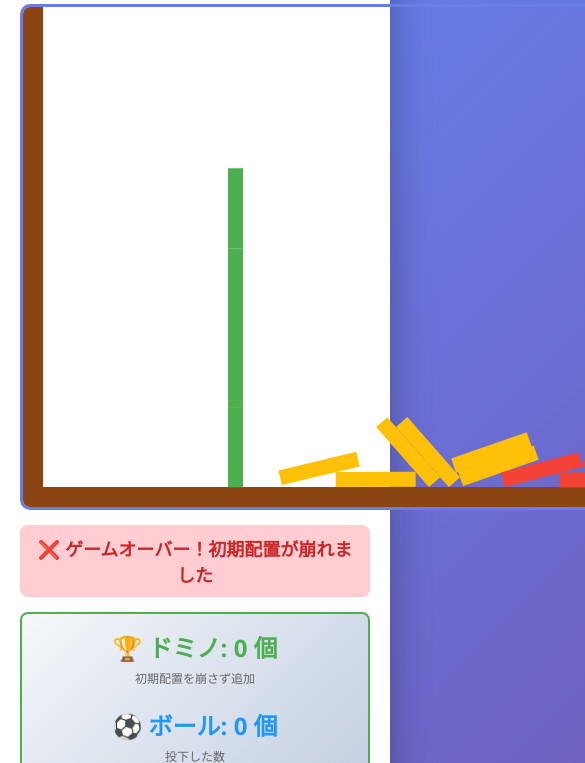
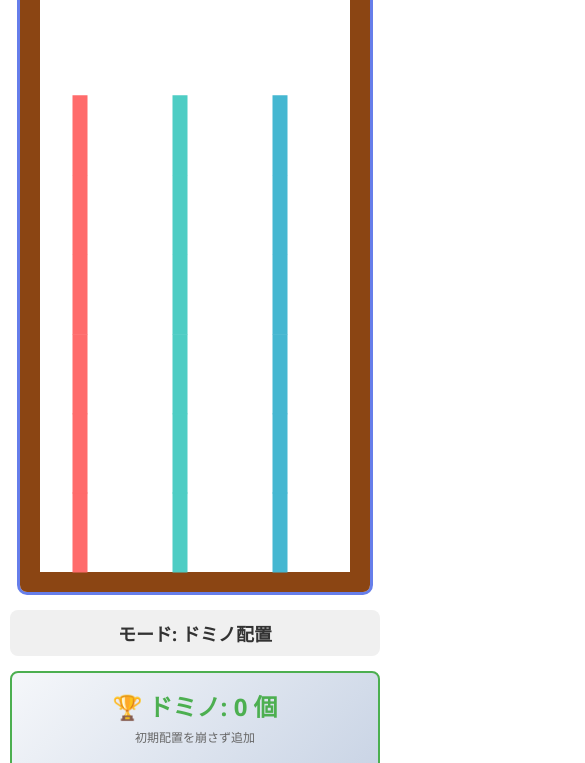
Before and after one commit to komorichufuture/Dominotower, a plain HTML site: page index.html in a window 390 px wide. Shown: the part 96-859 px from the top of the page, 585 px wide, since content can reach past the window. Drawn offline with nearby package versions, Linux system fonts and the light colour scheme.

Commit message:
Update index.html

```diff
--- a/index.html
+++ b/index.html
@@ -24,6 +24,31 @@
             box-shadow: 0 10px 40px rgba(0,0,0,0.3);
             max-width: 900px;
             width: 100%;
+        }
+
+        @media (max-width: 768px) {
+            body {
+                padding: 10px;
+            }
+
+            #container {
+                padding: 15px;
+            }
+
+            h1 {
+                font-size: 22px;
+                margin-bottom: 15px;
+            }
+
+            button {
+                padding: 10px 16px;
+                font-size: 14px;
+            }
+
+            #score > div {
+                flex-direction: column;
+                gap: 10px;
+            }
         }
 
         h1 {
@@ -189,7 +214,7 @@
             <h3>📖 遊び方</h3>
             <ul>
                 <li><strong>目標:</strong> 初期配置のドミノを崩さずに、できるだけ多くのドミノを追加しよう！</li>
-                <li><strong>初期配置:</strong> 縦6個×横10列のカラフルなドミノタワーが配置されています</li>
+                <li><strong>初期配置:</strong> カラフルなドミノタワーが配置されています（PC:縦6個×横10列、スマホ:縦6個×横3列）</li>
                 <li><strong>追加ドミノ:</strong> クリックで緑色のドミノを追加できます（倒れずに置けた数がスコアになります）</li>
                 <li><strong>ボール投下:</strong> モードを切り替えてボールを落とせます（投下した数もカウントされます）</li>
                 <li><strong>ゲームオーバー:</strong> 初期配置のドミノが倒れるとゲームオーバー</li>
@@ -201,42 +226,33 @@
     <script>
         const { Engine, Render, World, Bodies, Mouse, MouseConstraint, Runner, Body, Events } = Matter;
 
+        // 画面サイズに応じた設定
+        const isMobile = window.innerWidth < 768;
+        const canvasWidth = isMobile ? Math.min(window.innerWidth - 40, 400) : 850;
+        const canvasHeight = isMobile ? 600 : 500;
+
         // エンジンとレンダラーの作成
         const engine = Engine.create();
         const world = engine.world;
         world.gravity.y = 1;
 
         const canvas = document.getElementById('gameCanvas');
+        canvas.width = canvasWidth;
+        canvas.height = canvasHeight;
+
         const render = Render.create({
             canvas: canvas,
             engine: engine,
             options: {
-                width: 850,
-                height: 500,
+                width: canvasWidth,
+                height: canvasHeight,
                 wireframes: false,
                 background: 'transparent'
             }
         });
 
-        // スマホ判定（スマホだけ3レーン難易度に分岐）
-        const isMobile = window.matchMedia('(max-width: 600px)').matches;
-
-        // スマホ用：3レーン（左=Easy / 中=Normal / 右=Hard）
-        const laneXRatios = [0.25, 0.5, 0.75];
-        function snapToLaneX(x) {
-            if (!isMobile) return x;
-            let best = laneXRatios[0] * render.options.width;
-            let bestDist = Math.abs(x - best);
-            for (let i = 1; i < laneXRatios.length; i++) {
-                const lx = laneXRatios[i] * render.options.width;
-                const d = Math.abs(x - lx);
-                if (d < bestDist) { bestDist = d; best = lx; }
-            }
-            return best;
-        }
-
         // 地面を作成
-        const ground = Bodies.rectangle(425, 490, 850, 20, {
+        const ground = Bodies.rectangle(canvasWidth / 2, canvasHeight - 10, canvasWidth, 20, {
             isStatic: true,
             render: {
                 fillStyle: '#8B4513'
@@ -245,13 +261,13 @@
         World.add(world, ground);
 
         // 左右の壁
-        const leftWall = Bodies.rectangle(10, 250, 20, 500, {
+        const leftWall = Bodies.rectangle(10, canvasHeight / 2, 20, canvasHeight, {
             isStatic: true,
             render: {
                 fillStyle: '#8B4513'
             }
         });
-        const rightWall = Bodies.rectangle(840, 250, 20, 500, {
+        const rightWall = Bodies.rectangle(canvasWidth - 10, canvasHeight / 2, 20, canvasHeight, {
             isStatic: true,
             render: {
                 fillStyle: '#8B4513'
@@ -275,54 +291,16 @@
             return angle > 0.26; // 約15度
         }
 
-        // 初期配置：縦6個×横10列のドミノを作成
+        // 初期配置：縦6個×横の列数（スマホは3列、PCは10列）のドミノを作成
         function createInitialDominoes() {
+            const rows = 6; // 縦に積む数
+            const cols = isMobile ? 3 : 10; // スマホは3列、PCは10列
             const dominoWidth = 15;
             const dominoHeight = 80;
-            const startY = 400; // 開始位置Y（地面から少し上）
+            const startX = isMobile ? 60 : 100; // 開始位置X
+            const startY = canvasHeight - 100; // 開始位置Y（地面から少し上）
+            const spacingX = isMobile ? 100 : 70; // 列間の間隔
             const spacingY = dominoHeight + 2; // 縦の間隔（少し重ねる）
-
-            // スマホ版：3レーンに難易度を振り分け（左=Easy / 中=Normal / 右=Hard）
-            if (isMobile) {
-                const rowsByLane = [4, 6, 8];
-                const laneColors = ['#4CAF50', '#FFC107', '#F44336']; // 緑/黄/赤
-                const lanePhysics = [
-                    { friction: 0.9, restitution: 0.05, angleJitter: 0.0 },   // Easy: 安定
-                    { friction: 0.8, restitution: 0.1,  angleJitter: 0.01 },  // Normal
-                    { friction: 0.6, restitution: 0.15, angleJitter: 0.03 }   // Hard: ちょい不安定
-                ];
-
-                for (let lane = 0; lane < 3; lane++) {
-                    const x = laneXRatios[lane] * render.options.width;
-                    for (let row = 0; row < rowsByLane[lane]; row++) {
-                        const y = startY - row * spacingY;
-                        const p = lanePhysics[lane];
-                        const domino = Bodies.rectangle(x, y, dominoWidth, dominoHeight, {
-                            density: 0.005,
-                            friction: p.friction,
-                            restitution: p.restitution,
-                            render: { fillStyle: laneColors[lane] }
-                        });
-
-                        // Hardほど、ほんの少しだけ初期角度に揺らぎ（スマホの「難しい感」）
-                        if (p.angleJitter > 0) {
-                            const a = (Math.random() * 2 - 1) * p.angleJitter;
-                            Body.setAngle(domino, a);
-                        }
-
-                        domino.isInitial = true;
-                        dominoes.push(domino);
-                        World.add(world, domino);
-                    }
-                }
-                return;
-            }
-
-            // PC版：縦6個×横10列のドミノを作成（従来どおり）
-            const rows = 6; // 縦に積む数
-            const cols = 10; // 横の列数
-            const startX = 100; // 開始位置X
-            const spacingX = 70; // 列間の間隔
 
             const colors = ['#FF6B6B', '#4ECDC4', '#45B7D1', '#FFA07A', '#98D8C8', '#F7DC6F', '#BB8FCE', '#85C1E2', '#F8B739', '#52B788'];
 
@@ -425,9 +403,8 @@
 
             if (mode === 'place') {
                 // ドミノを配置（地面より上にのみ）
-                if (y < 450) {
-                    const sx = snapToLaneX(x);
-                    createDomino(sx, y);
+                if (y < canvasHeight - 50) {
+                    createDomino(x, y);
                 }
             } else if (mode === 'ball') {
                 // ボールを投下
```
